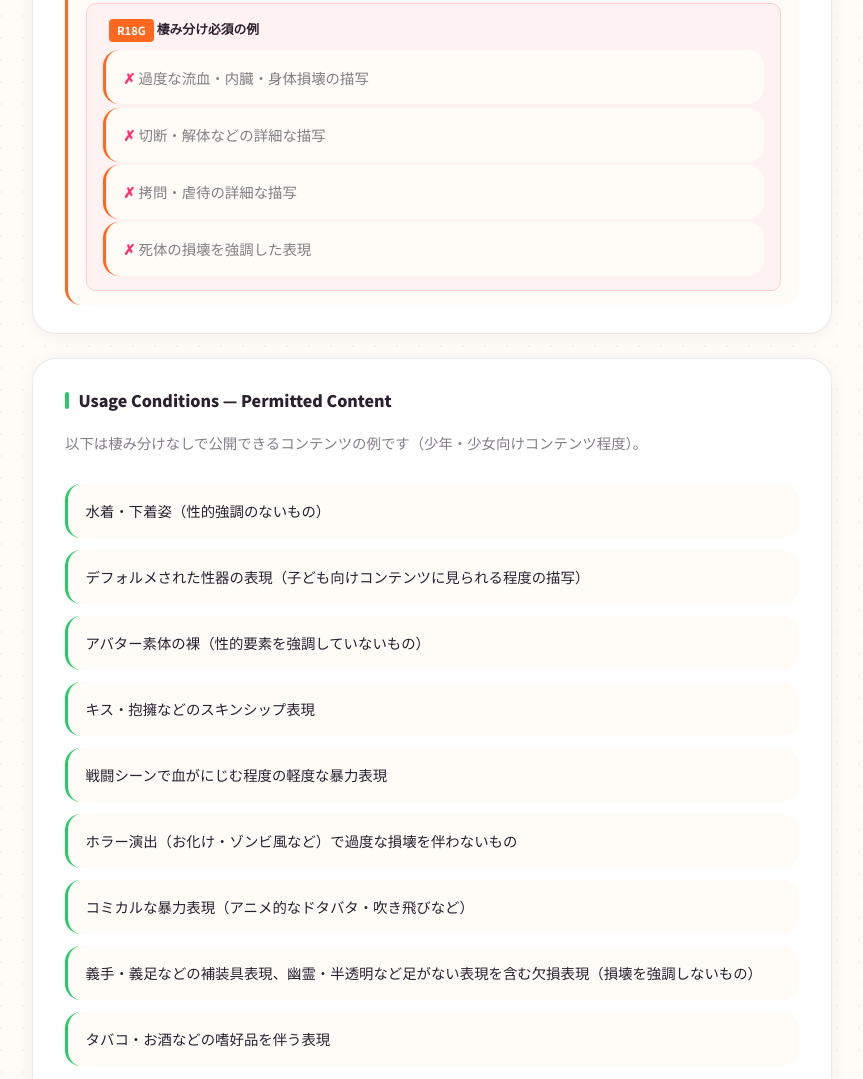
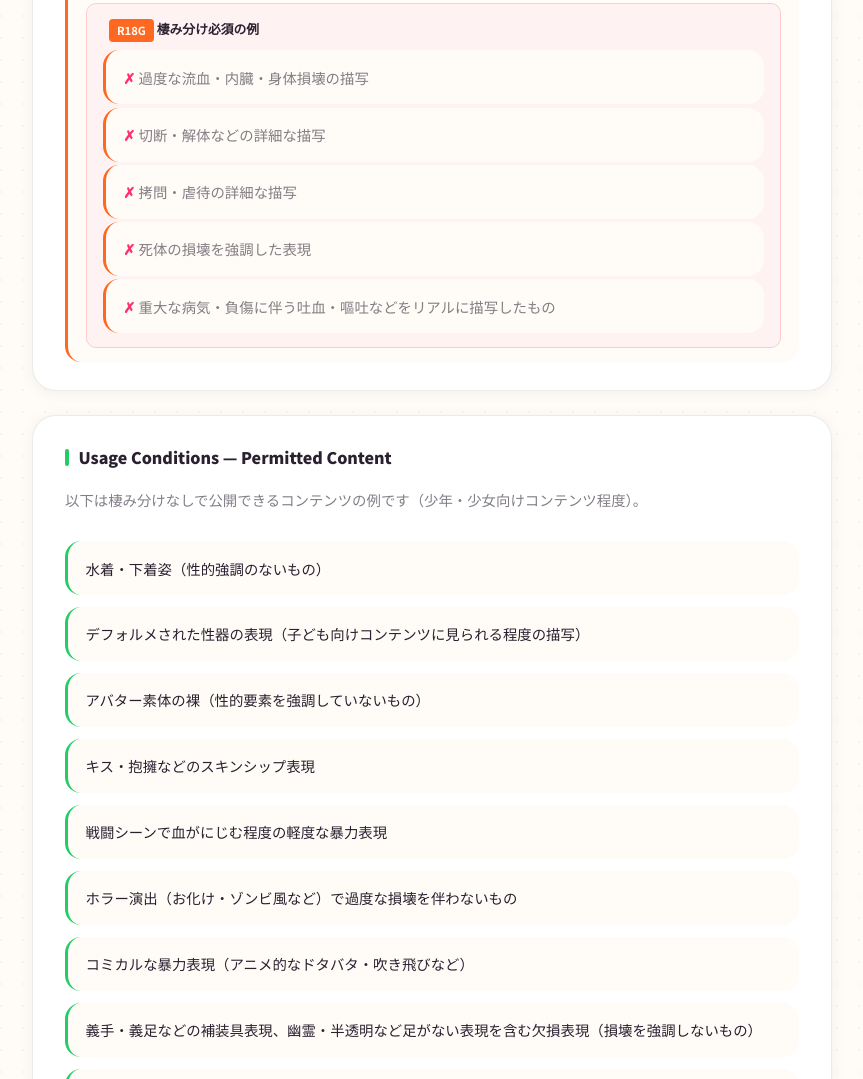
Before and after one commit to hypertuyotuyo/hypertuyotuyo, a plain HTML site: page guidelines.html in a window 1280 px wide. Shown: the part 2569-3648 px from the top of the page, without its empty margins (208-1071 px from the left). Drawn offline with Linux system fonts and the light colour scheme.

Commit message:
docs: add realistic illness/hematemesis depiction to R18G examples
Co-Authored-By: Claude Sonnet 4.6 <noreply@anthropic.com>

```diff
--- a/guidelines.html
+++ b/guidelines.html
@@ -269,6 +269,7 @@
                 <li>切断・解体などの詳細な描写</li>
                 <li>拷問・虐待の詳細な描写</li>
                 <li>死体の損壊を強調した表現</li>
+                <li>重大な病気・負傷に伴う吐血・嘔吐などをリアルに描写したもの</li>
               </ul>
             </div>
           </div>
```
